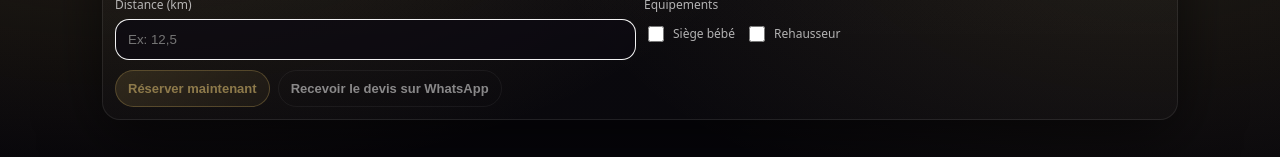
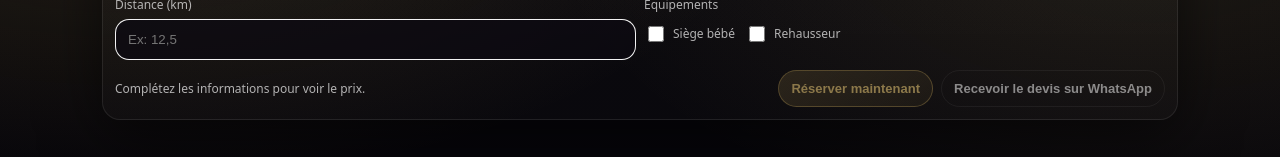
Before and after one commit to evtcriviera-dotcom/E-VTC-RIVIERA, a React (Vite) app in the folder frontend/: page / in a window 1280 px wide. Shown: the part 864-1021 px from the top of the page. Built offline with nearby package versions, Linux system fonts and the light colour scheme; no server answers.

Commit message:
Suppression admin + UI propre

```diff
--- a/frontend/src/pages/ClientRequestPage.jsx
+++ b/frontend/src/pages/ClientRequestPage.jsx
@@ -411,7 +411,18 @@ export default function ClientRequestPage() {
           </label>
         </div>
 
-        <div className="actions">
+        <div className="actions" style={{ alignItems: "center", justifyContent: "space-between" }}>
+          <div className="muted" style={{ fontSize: 12 }}>
+            {pricing.ready ? (
+              <>
+                Prix actuel :{" "}
+                <b style={{ color: "var(--gold2)" }}>{pricing.priceFinalTTC} €</b>
+              </>
+            ) : (
+              "Complétez les informations pour voir le prix."
+            )}
+          </div>
+          <div style={{ display: "flex", flexWrap: "wrap", gap: 8 }}>
             <button className="btn gold" disabled={!canReserve} onClick={handleReserveClick}>
               Réserver maintenant
             </button>
@@ -425,6 +436,7 @@ export default function ClientRequestPage() {
               Recevoir le devis sur WhatsApp
             </button>
           </div>
+        </div>
 
         {submitted ? (
           <div className="alert ok" style={{ marginTop: 10 }}>
```
Lines whose indentation alone changed are shown as unchanged.
